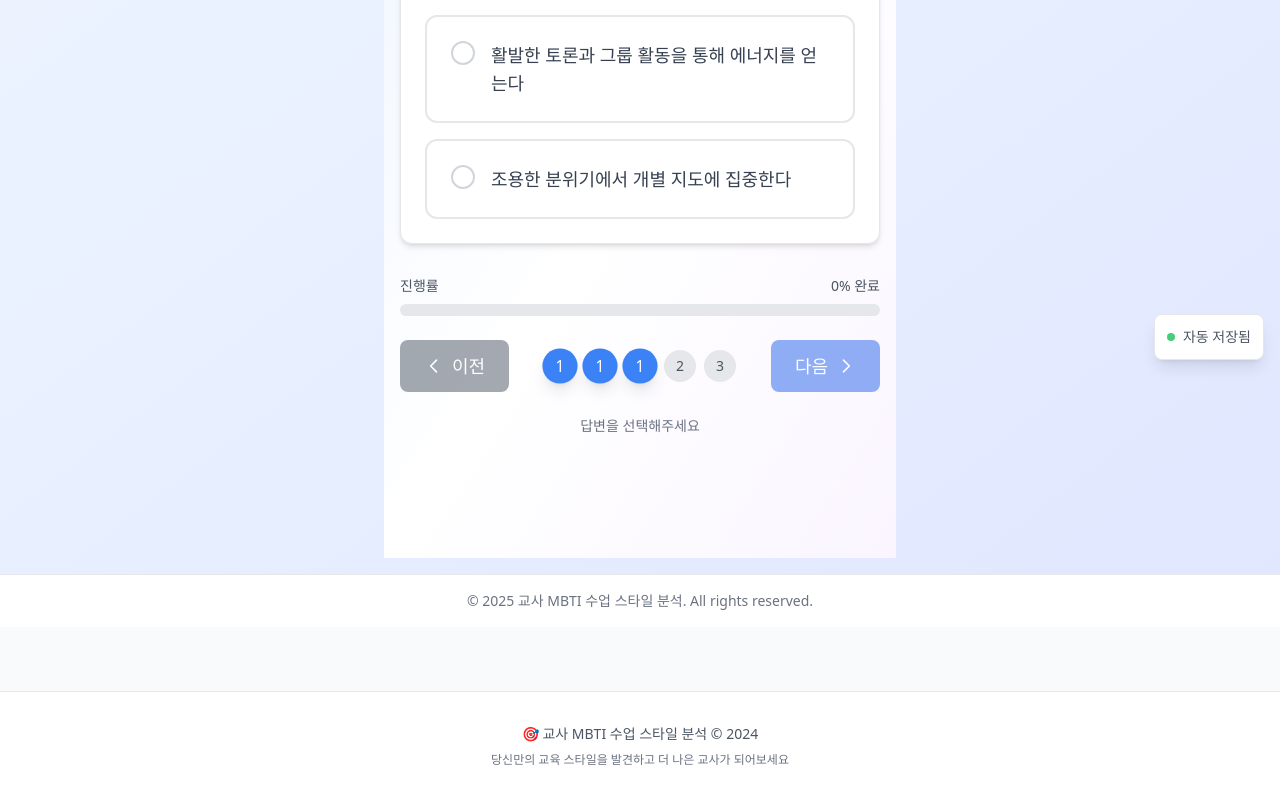
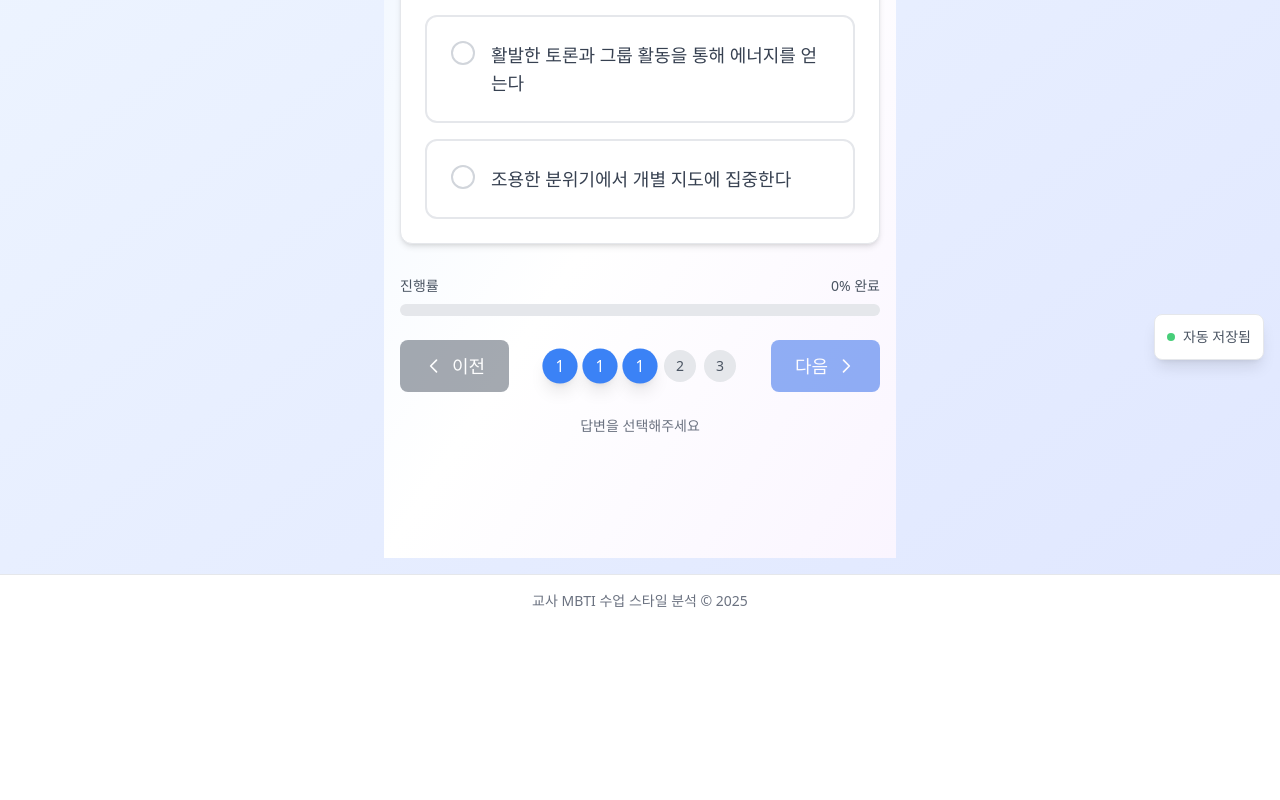
Before and after one commit to woody-tiab/TeacherMBTI, a React (Vite) app: page /TeacherMBTI/test in a window 1280 px wide. Shown: the part 424-1224 px from the top of the page. After the commit the page ends 1051 px from the top, so only its background shows below. Built offline with nearby package versions, Linux system fonts and the light colour scheme.

Commit message:
fix: Remove duplicate footer and update year to 2025

```diff
--- a/src/App.tsx
+++ b/src/App.tsx
@@ -93,26 +93,7 @@ const App: React.FC = () => {
             </Suspense>
           </main>
 
-          {/* 푸터 */}
-          <footer className="bg-white border-t border-gray-200 mt-16">
-            <div className="max-w-7xl mx-auto px-4 sm:px-6 lg:px-8 py-8">
-              <div className="text-center">
-                <motion.div
-                  initial={{ opacity: 0 }}
-                  animate={{ opacity: 1 }}
-                  transition={{ delay: 0.2 }}
-                  className="text-gray-600 text-sm"
-                >
-                  <p className="mb-2">
-                    🎯 교사 MBTI 수업 스타일 분석 &copy; 2024
-                  </p>
-                  <p className="text-xs text-gray-500">
-                    당신만의 교육 스타일을 발견하고 더 나은 교사가 되어보세요
-                  </p>
-                </motion.div>
-              </div>
-            </div>
-          </footer>
+
         </div>
       </Router>
     </ErrorBoundary>
--- a/src/components/common/Layout.tsx
+++ b/src/components/common/Layout.tsx
@@ -54,7 +54,7 @@ const Layout = ({
 
       <footer className="bg-white border-t border-gray-200 py-4">
         <div className="max-w-4xl mx-auto px-4 text-center text-sm text-gray-500">
-          © 2025 교사 MBTI 수업 스타일 분석. All rights reserved.
+          교사 MBTI 수업 스타일 분석 © 2025
         </div>
       </footer>
     </div>
```
